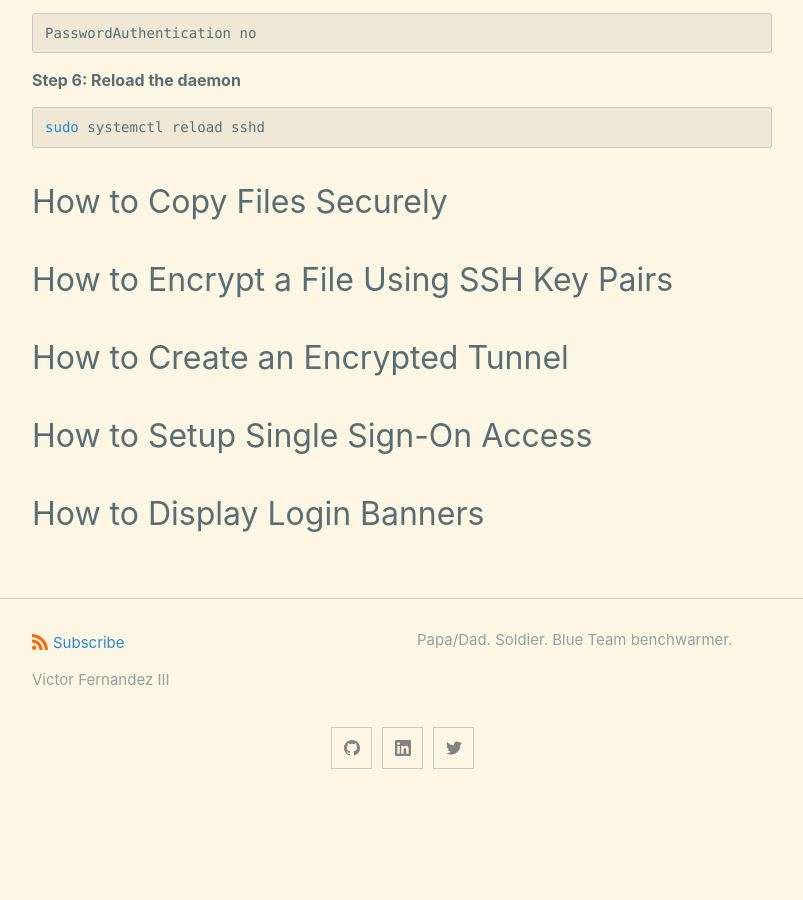
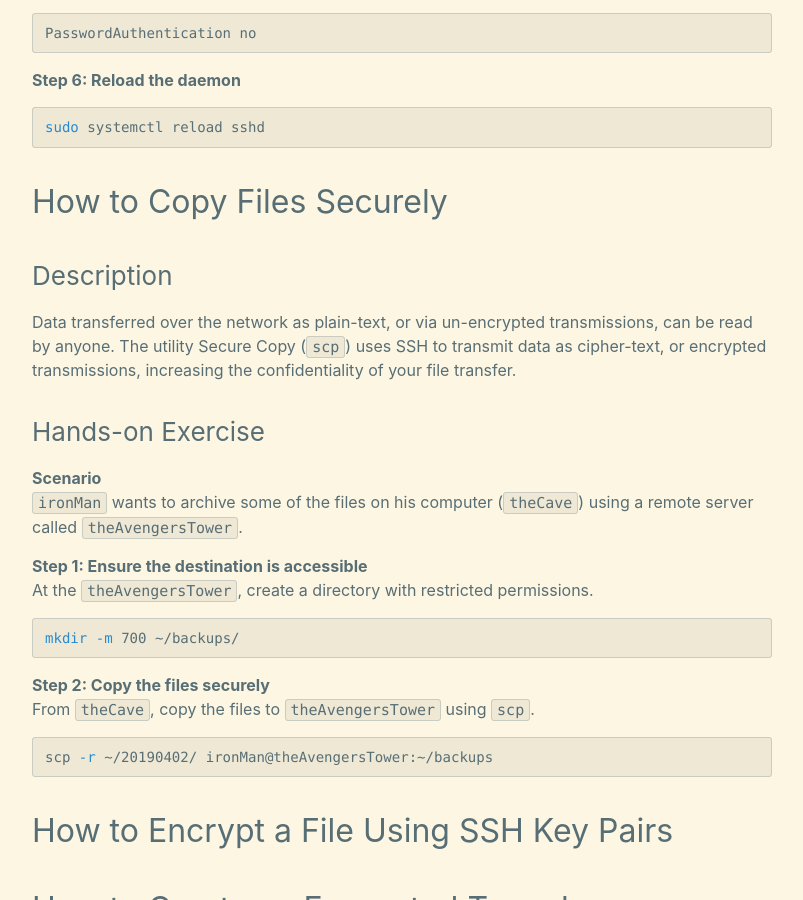
Before and after one commit to cyberphor/blog, a Jekyll site: the page built from _posts/2019-04-02-how-to-exercise-ssh.md, in a window 1280 px wide and 900 px high, scrolled down 2174 px. Shown: the whole window, without its empty margins (238-1041 px from the left). Built offline with Jekyll 4.4.1, drawn with Linux system fonts in a browser that asks for light colours; before the commit the page ends 2978 px from its top, so only the background shows below that; some of the changed text lies outside the part shown.

Commit message:
Update 2019-04-02-how-to-exercise-ssh.md

````diff
--- a/_posts/2019-04-02-how-to-exercise-ssh.md
+++ b/_posts/2019-04-02-how-to-exercise-ssh.md
@@ -1,7 +1,7 @@
 ---
 layout: post
-title: 'How to Exercise SSH'
-permalink: 'how-to-exercise-ssh'
+title: 'SSH: Secure Shell'
+permalink: 'ssh'
 category: notes
 ---
 
@@ -13,7 +13,7 @@ Secure Shell (SSH) is a remote access utility used for managing other nodes on a
 * [How to Copy Files Securely](#how-to-copy-files-securely)
 * [How to Encrypt a File Using SSH Key Pairs](#how-to-encrypt-a-file-using-ssh-key-pairs)
 * [How to Create an Encrypted Tunnel](#how-to-create-an-encrypted-tunnel)
-* [How to Setup Single Sign-On Access](#how-to-setup-single-signon-access)
+* [How to Setup Single Sign-On Access](#how-to-setup-single-sign-on-access)
 * [How to Display Login Banners](#how-to-display-login-banners)
 
 ## Understanding Different SSH Files
@@ -80,6 +80,24 @@ sudo systemctl reload sshd
 ```
 
 ## How to Copy Files Securely
+### Description
+Data transferred over the network as plain-text, or via un-encrypted transmissions, can be read by anyone. The utility Secure Copy (`scp`) uses SSH to transmit data as cipher-text, or encrypted transmissions, increasing the confidentiality of your file transfer.
+
+### Hands-on Exercise
+**Scenario**
+`ironMan` wants to archive some of the files on his computer (`theCave`) using a remote server called `theAvengersTower`.
+
+**Step 1: Ensure the destination is accessible**
+At the `theAvengersTower`, create a directory with restricted permissions.
+```bash
+mkdir -m 700 ~/backups/
+```
+
+**Step 2: Copy the files securely**
+From `theCave`, copy the files to `theAvengersTower` using `scp`.
+```bash
+scp -r ~/20190402/ ironMan@theAvengersTower:~/backups
+```
 
 ## How to Encrypt a File Using SSH Key Pairs
 
````
